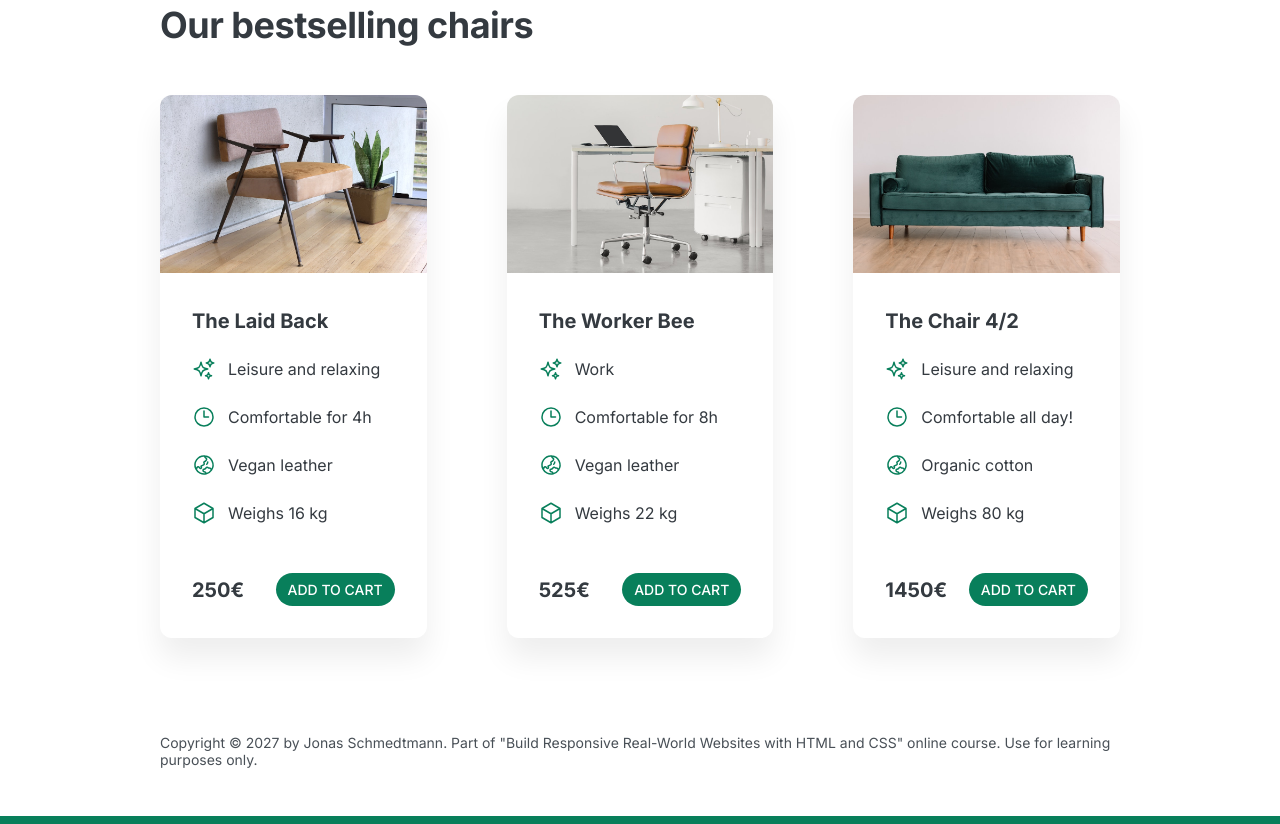
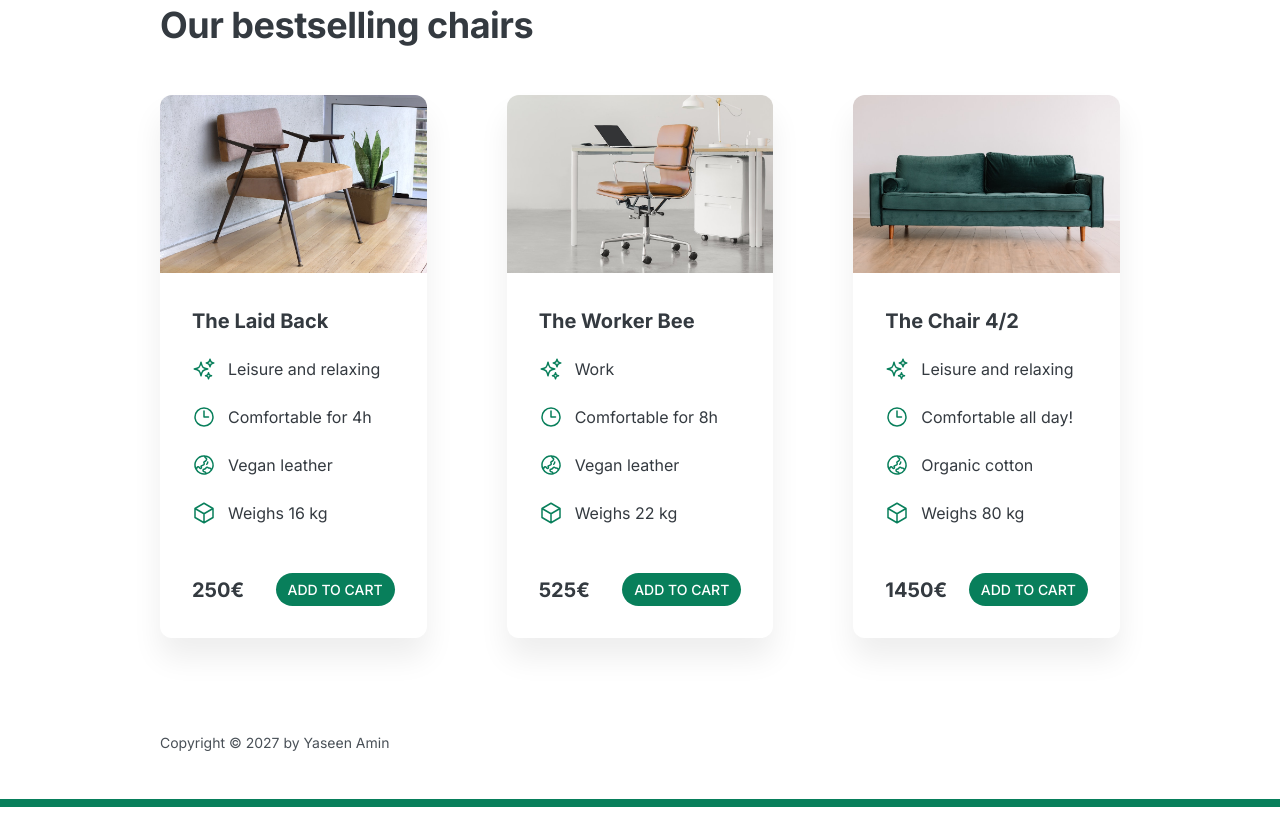
Before and after one commit to YaseenAminM/buy_furniture, a plain HTML site: page index.html in a window 1280 px wide. Shown: the part 1360-2184 px from the top of the page. Drawn offline with Linux system fonts and the light colour scheme.

Commit message:
Update index.html

```diff
--- a/index.html
+++ b/index.html
@@ -384,9 +384,7 @@
       </section>
 
       <footer>
-        Copyright &copy; 2027 by Jonas Schmedtmann. Part of "Build Responsive
-        Real-World Websites with HTML and CSS" online course. Use for learning
-        purposes only.
+        Copyright &copy; 2027 by Yaseen Amin
       </footer>
     </div>
   </body>
```
